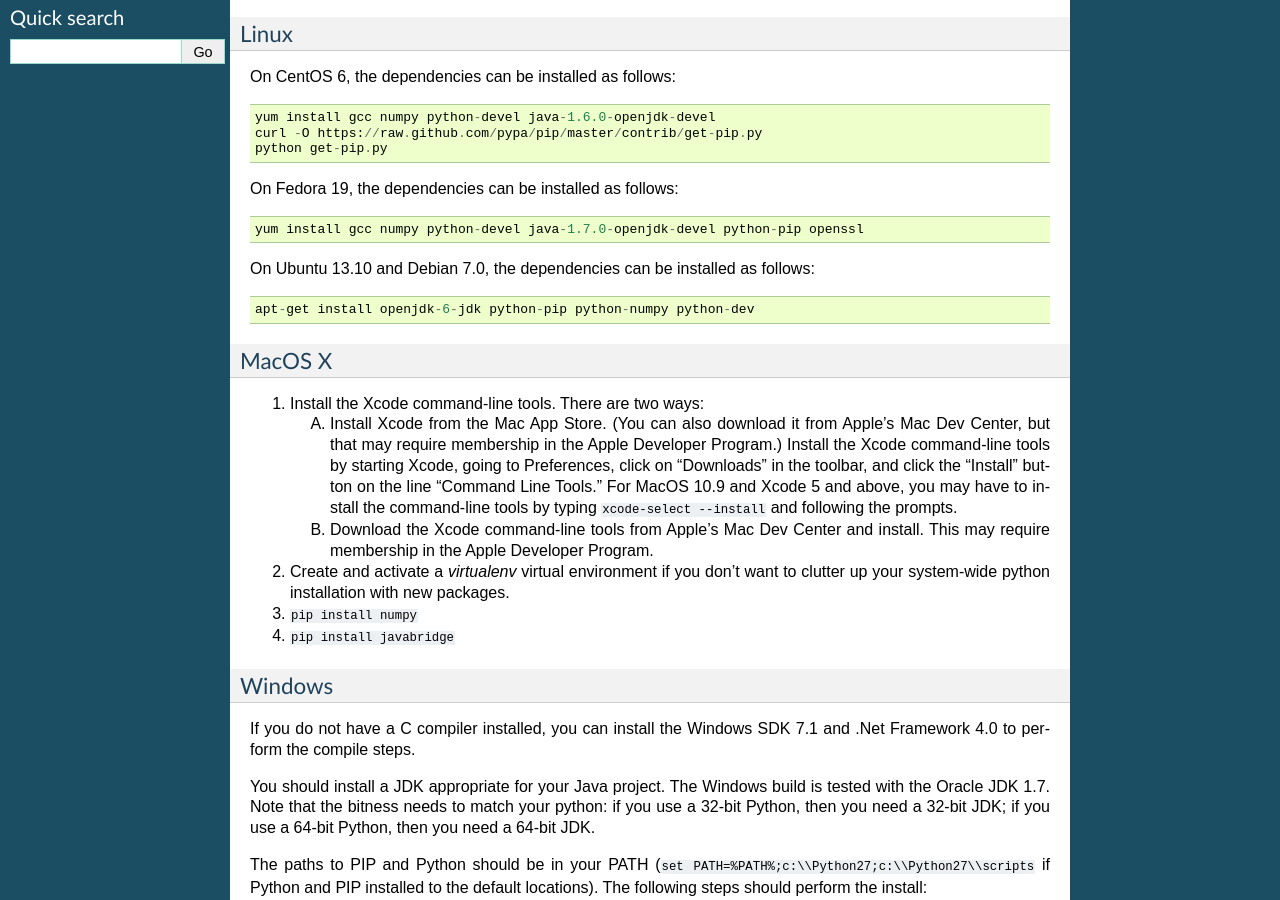
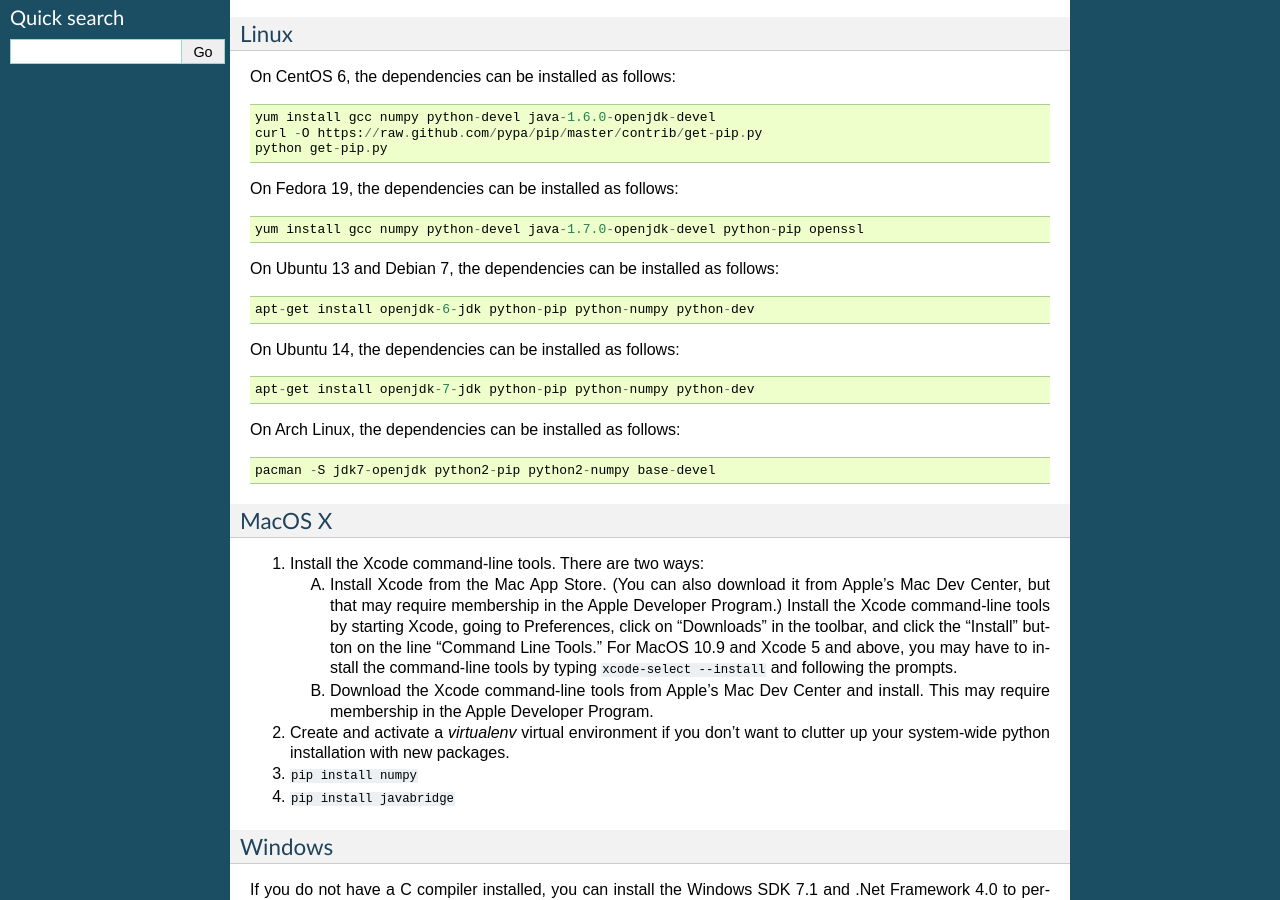
Before and after one commit to LeeKamentsky/python-javabridge, a Sphinx documentation site: the page built from docs/installation.rst, in a window 1280 px wide and 900 px high, scrolled down 405 px. Built offline with Sphinx 7.4.7, drawn with Linux system fonts in a browser that asks for light colours.

Commit message:
Added dependencies for Ubuntu 14 and Arch Linux.

```diff
--- a/docs/installation.rst
+++ b/docs/installation.rst
@@ -38,9 +38,17 @@ On Fedora 19, the dependencies can be installed as follows::
 
     yum install gcc numpy python-devel java-1.7.0-openjdk-devel python-pip openssl
 
-On Ubuntu 13.10 and Debian 7.0, the dependencies can be installed as follows::
+On Ubuntu 13 and Debian 7, the dependencies can be installed as follows::
 
    apt-get install openjdk-6-jdk python-pip python-numpy python-dev
+
+On Ubuntu 14, the dependencies can be installed as follows::
+
+   apt-get install openjdk-7-jdk python-pip python-numpy python-dev
+
+On Arch Linux, the dependencies can be installed as follows::
+
+   pacman -S jdk7-openjdk python2-pip python2-numpy base-devel
 
 MacOS X
 ^^^^^^^
```
